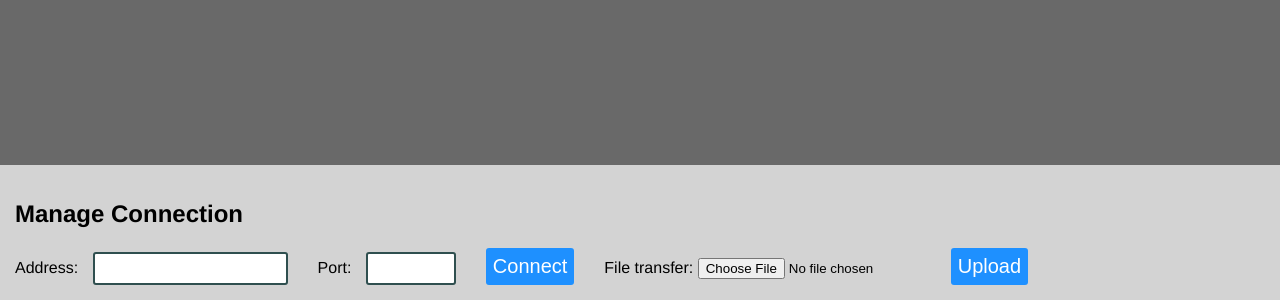
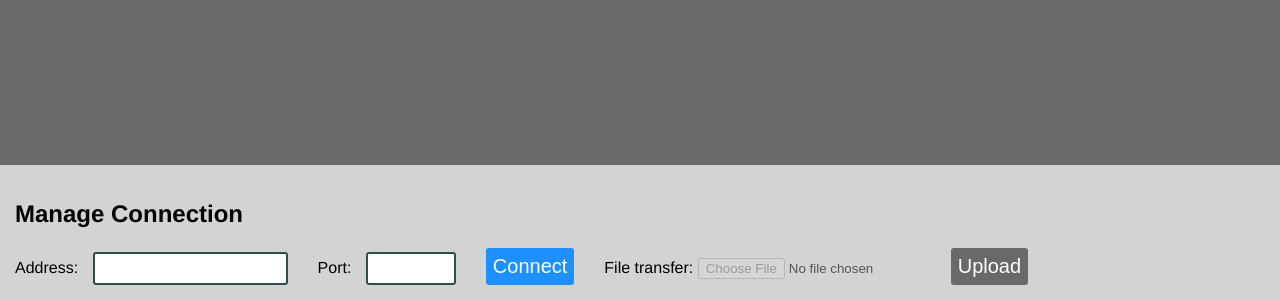
Before and after one commit to xnscdev/vstation, a React app: page / in a window 1280 px wide. Shown: the part 500-800 px from the top of the page. Built offline with nearby package versions, Linux system fonts and the light colour scheme.

Commit message:
Display scaling, upload file validation

```diff
--- a/src/fileinput.jsx
+++ b/src/fileinput.jsx
@@ -13,17 +13,22 @@ export default class FileInput extends React.Component {
     }
 
     uploadFile() {
-        this.props.handler(this.state.files);
+	if (this.state.files)
+            this.props.handler(this.state.files[0]);
     }
 
     render() {
+	let input = {};
+	if (!this.props.enabled)
+	    input = {disabled: 'disabled'};
         return (
             <span>
                 <input
                     type='file'
                     onChange={e => this.handleChange(e)}
+		    {...input}
                 />
-                <button className='space-right' onClick={() => this.uploadFile()}>Upload</button>
+                <button onClick={() => this.uploadFile()} {...input}>Upload</button>
             </span>
         );
     }
--- a/src/index.css
+++ b/src/index.css
@@ -21,8 +21,8 @@ body {
     position: absolute;
     top: 0;
     left: 0;
+    width: 100%;
     height: 100%;
-    width: 100%;
 }
 
 .screen-middle {
@@ -47,8 +47,11 @@ body {
 }
 
 #screen {
-    flex: 1;
-    overflow: hidden;
+    position: absolute;
+    top: 0;
+    left: 0;
+    width: 100%;
+    height: 100%;
 }
 
 #bottom {
@@ -83,6 +86,10 @@ button:active {
     background-color: blue;
 }
 
+button:disabled {
+    background-color: dimgray;
+}
+
 button, .space-right {
     margin-right: 30px;
 }
--- a/src/index.js
+++ b/src/index.js
@@ -32,7 +32,8 @@ class Client extends React.Component {
             vncAddress: null,
             vncPort: null,
             error: null,
-            machineSelect: null
+            machineSelect: null,
+	    fxfEnabled: false
         }
         this.displayMachines = this.displayMachines.bind(this);
         this.openVNC = this.openVNC.bind(this);
@@ -112,7 +113,8 @@ class Client extends React.Component {
                     ...this.state,
                     vncAddress: address,
                     vncPort: port,
-                    handle: this.createVNCHandle(address, port)
+                    handle: this.createVNCHandle(address, port),
+		    fxfEnabled: response.fxf
                 };
                 this.setState(state);
                 resolve();
@@ -147,6 +149,7 @@ class Client extends React.Component {
             handle.sendCredentials({password: password});
         });
         handle.addEventListener('desktopname', e => console.log(e.detail.name));
+	handle.scaleViewport = true;
         return handle;
     }
 
@@ -162,31 +165,34 @@ class Client extends React.Component {
             .then(this.openVNC);
     }
 
-    uploadFile(files) {
-        if (!files.length || !this.state.vncAddress)
+    uploadFile(file) {
+        if (!this.state.vncAddress)
             return;
+	if (file.size > 0x8000000) {
+	    alert("File size cannot exceed 128 MiB.");
+	    return;
+	}
         const reader = new FileReader();
-        reader.onload = () => {
-            console.log(reader.response);
-            socket.sendRequest({request: 'upload', data: reader.response}).then(response => console.log(response));
-        }
-        reader.readAsBinaryString(files[0]);
+        reader.onload = () => socket.sendRequest({request: 'upload', name: this.state.machineSelect.selected, contents: reader.result});
+        reader.readAsBinaryString(file);
     }
 
     render() {
         return (
             <div>
-                <Screen
-                    error={this.state.error}
-                    machines={this.state.machineSelect}
-                    selectCallback={name => this.selectMachine(name)}
-                />
+		<div>
+                    <Screen
+			error={this.state.error}
+			machines={this.state.machineSelect}
+			selectCallback={name => this.selectMachine(name)}
+                    />
+		</div>
                 <div id='bottom'>
                     <h2>Manage Connection</h2>
                     Address: <TextInput handler={value => this.handleAddress(value)} />
                     Port: <TextInput number='0,65535' handler={value => this.handlePort(value)} />
                     <button onClick={() => this.connect()}>Connect</button>
-                    File transfer: <FileInput handler={files => this.uploadFile(files)} />
+                    File transfer: <FileInput handler={files => this.uploadFile(files)} enabled={this.state.fxfEnabled} />
                 </div>
             </div>
         );
```
Also changed, not shown: src/screen.jsx (line endings or trailing spaces), 1 other file.
